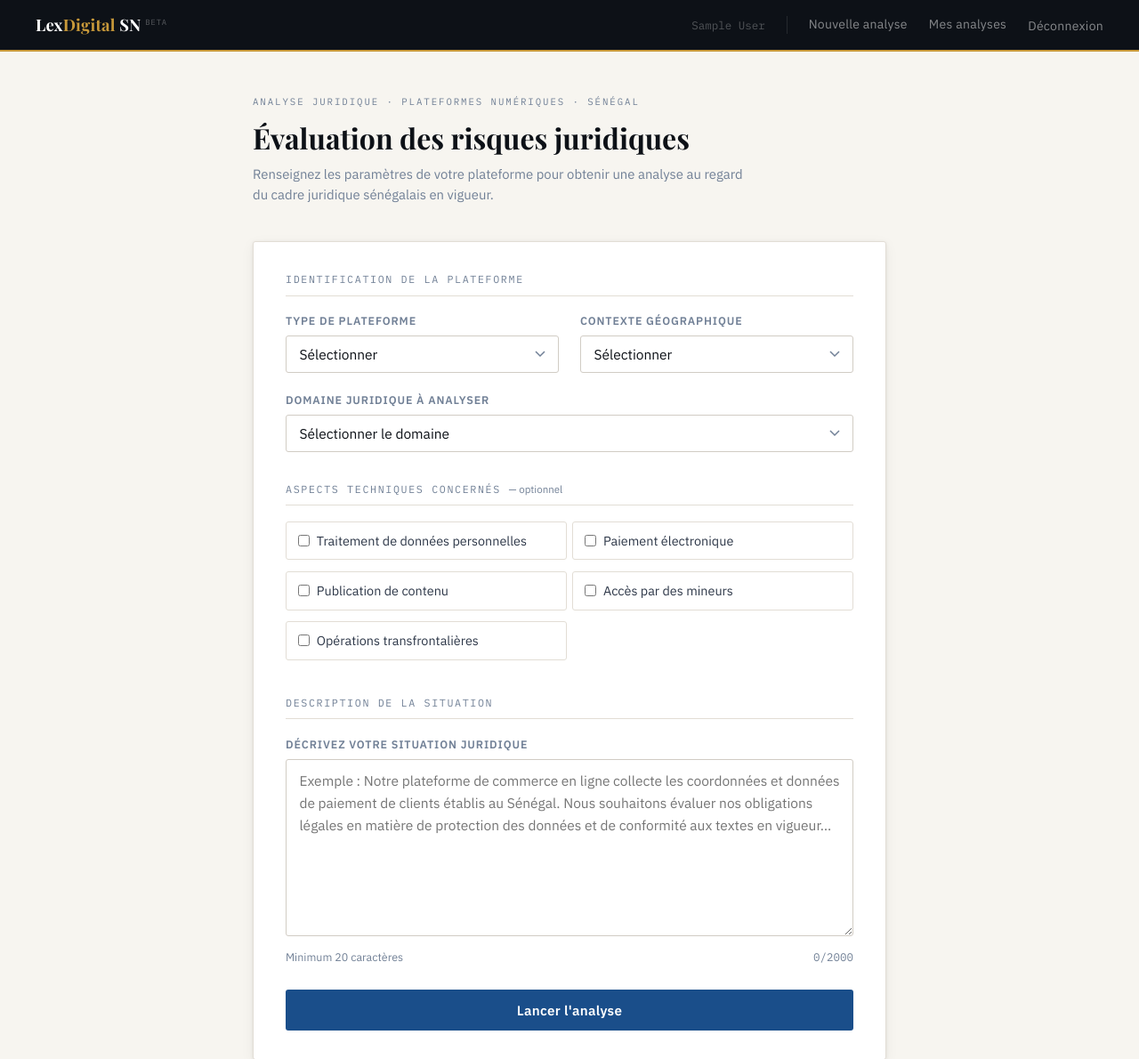
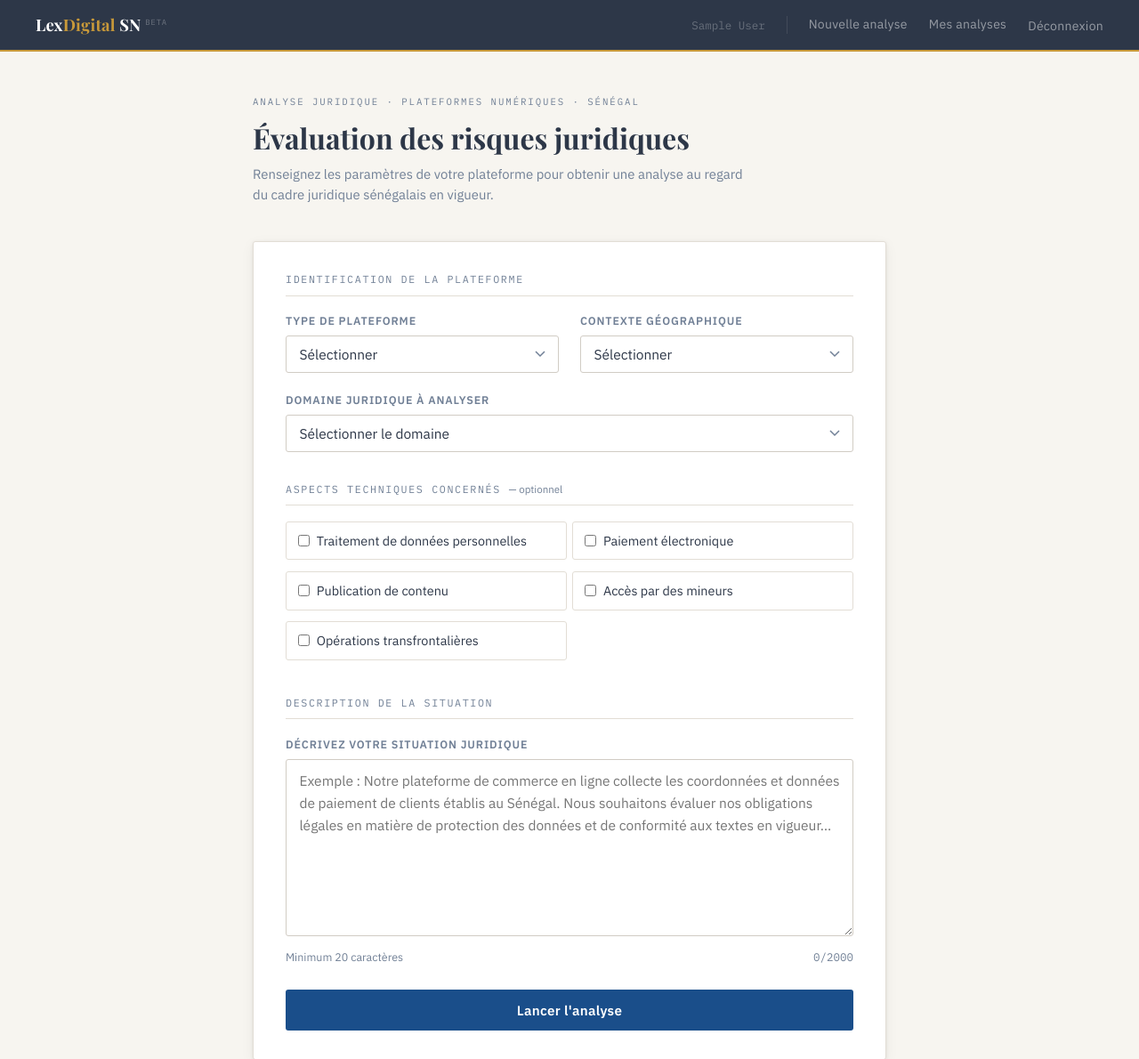
Before and after one commit to NMLOUM/lexdigital-sn, a Laravel app: page /nouvelle-analyse in a window 1280 px wide. Shown: the top 1190 px of the page at 89% size. Run offline with Laravel 9, Linux system fonts and the light colour scheme; the visitor is signed in with stand-in values (Sample User, id 1).

Commit message:
style: couleur principale passée de noir à gris ardoise (#2D3748)

```diff
--- a/resources/views/layouts/app.blade.php
+++ b/resources/views/layouts/app.blade.php
@@ -10,7 +10,7 @@
 
     <style>
     :root {
-        --ink:       #0D1117;
+        --ink:       #2D3748;
         --ink-2:     #2D3748;
         --ink-muted: #718096;
         --paper:     #F7F5F0;
```
